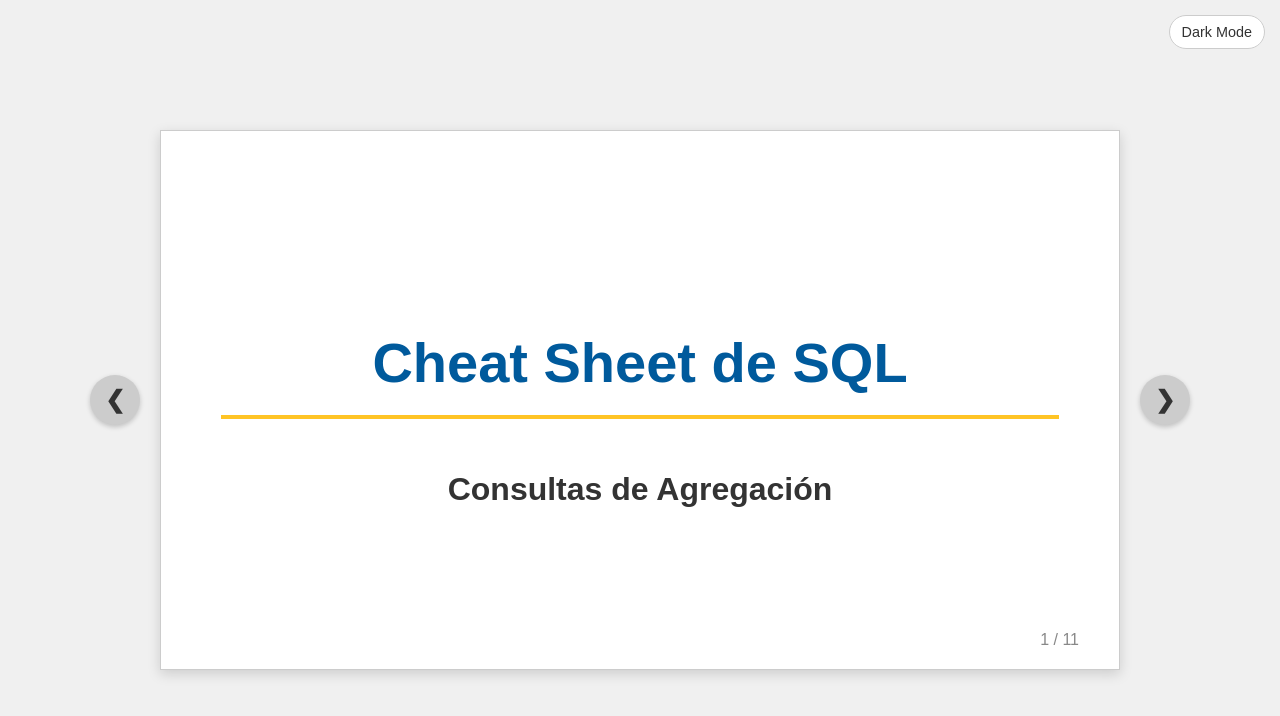
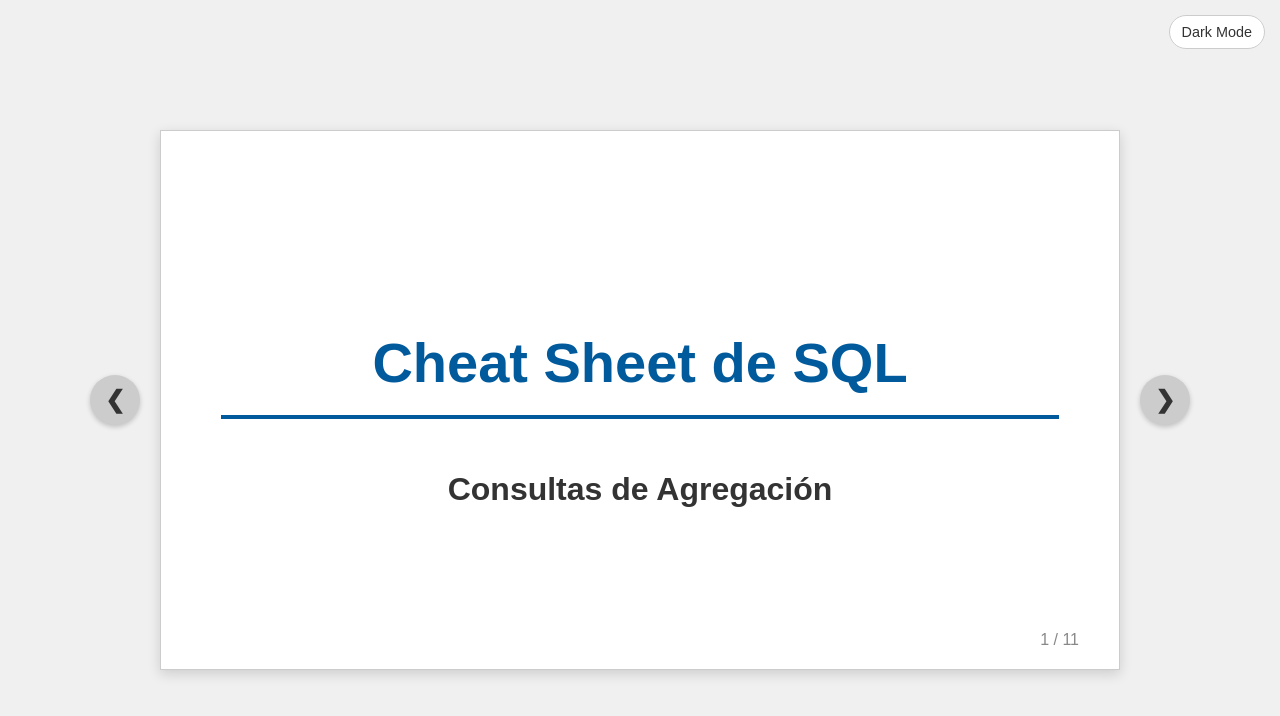
Before and after one commit to mgdacc/sql-aggregate-queries, a plain HTML site: page index.html in a window 1280 px wide. Both pictures are taken after a click on the button "Light Mode". Drawn offline with Linux system fonts and the light colour scheme.

Commit message:
Updating light mode slide h1

```diff
--- a/index.html
+++ b/index.html
@@ -75,7 +75,7 @@
         /* === ESTILOS DEL LIGHT MODE === */
         body.light-mode { background-color: #f0f0f0; color: #333; }
         body.light-mode .slide { background-color: #fff; border-color: #ccc; box-shadow: 0 4px 12px rgba(0,0,0,0.15); }
-        body.light-mode .slide h1 { color: #005A9C; border-color: #FFC425; }
+        body.light-mode .slide h1 { color: #005A9C; border-color: #005A9C; }
         body.light-mode .slide h2 { color: #005A9C; }
         body.light-mode .subtitle { color: #333; }
         body.light-mode .single-content p { color: #444; }
```
